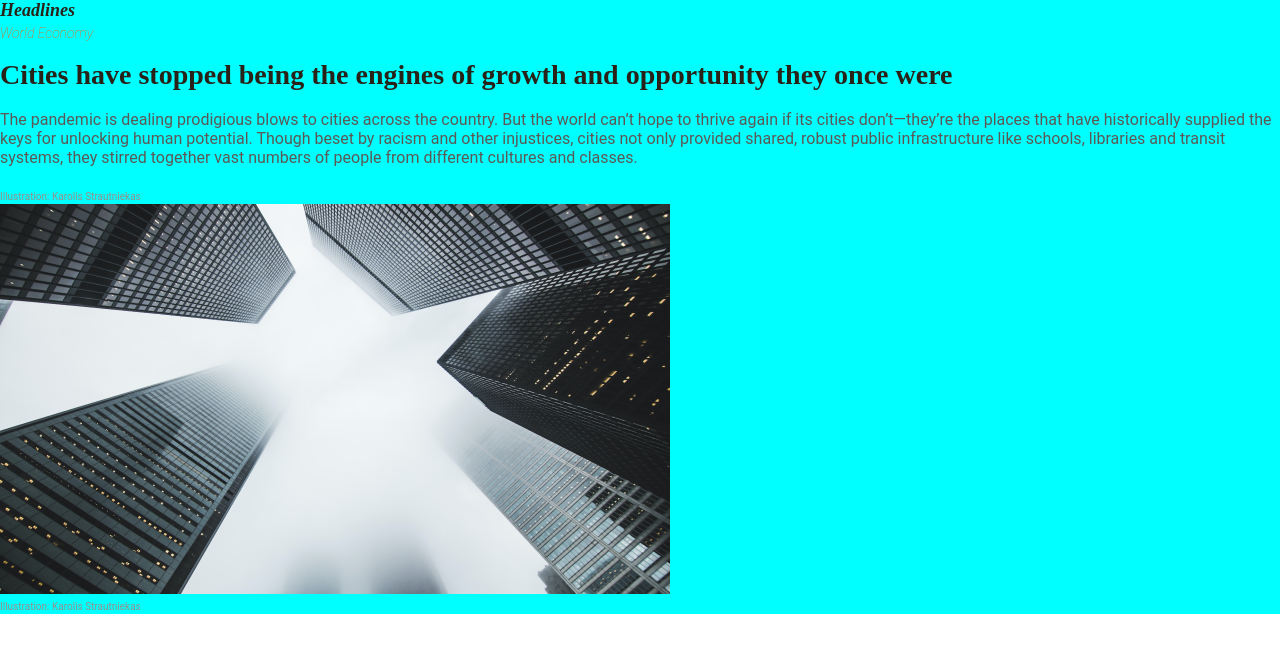
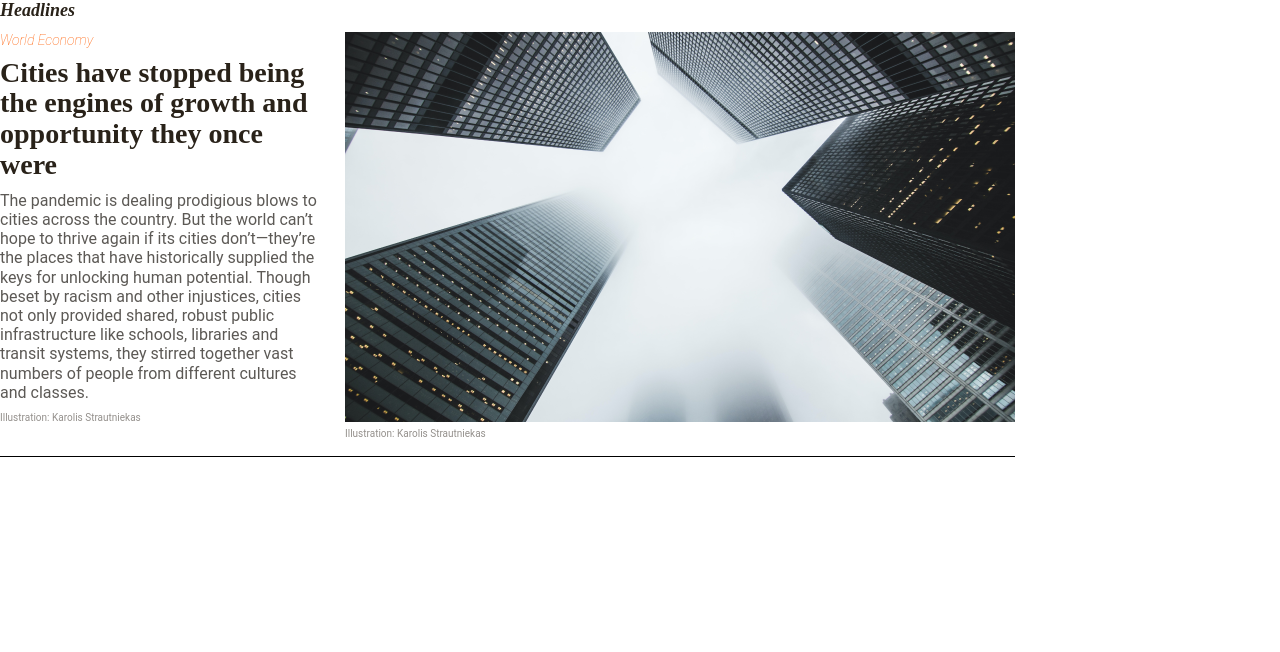
Before and after one commit to Parka/first-project, a React (Create React App) app: page / in a window 1280 px wide. Shown: the top 652 px of the page. Built offline with nearby package versions, Linux system fonts and the light colour scheme.

Commit message:
Add final details to HeadlineCard

```diff
--- a/src/components/HeadlineCard/Header/styles.module.css
+++ b/src/components/HeadlineCard/Header/styles.module.css
@@ -5,7 +5,7 @@
     font-size: 28px;
     line-height: 110%;
     /* or 31px */
-
+    margin: 0;
 
     color: #292219
 }
--- a/src/components/HeadlineCard/Text/styles.module.css
+++ b/src/components/HeadlineCard/Text/styles.module.css
@@ -5,6 +5,7 @@
   font-size: 16px;
   line-height: 120%;
   /* or 19px */
+  margin: 0;
 
   font-feature-settings: 'liga' off;
 
--- a/src/components/HeadlineCard/styles.module.css
+++ b/src/components/HeadlineCard/styles.module.css
@@ -1,5 +1,21 @@
 .main {
-  background-color: aqua;
+  display: flex;
+  flex-direction: column;
+  align-items: flex-start;
+  padding: 0px 0px 16px 0px;
+  gap: 10px;
+
+  width: 1015px;
+  height: 440px;
+
+
+  /* Inside auto layout */
+
+  flex: none;
+  order: 0;
+  flex-grow: 0;
+
+  border-bottom: solid 1px #000;
 }
 
 .headline {
@@ -16,6 +32,64 @@
   color: #292219;
 }
 
+.primarynews{
+  /* Auto layout */
+
+display: flex;
+flex-direction: row;
+align-items: flex-start;
+padding: 0px;
+gap: 20px;
+
+width: 1015px;
+height: 408px;
+
+
+/* Inside auto layout */
+
+flex: none;
+order: 1;
+flex-grow: 0;
+}
+
+.content{
+  display: flex;
+flex-direction: column;
+align-items: flex-start;
+padding: 0px;
+gap: 10px;
+
+width: 325px;
+height: 393px;
+
+
+/* Inside auto layout */
+
+flex: none;
+order: 0;
+flex-grow: 0;
+}
+
+.newsimages{
+  /* Auto layout */
+
+display: flex;
+flex-direction: column;
+align-items: flex-start;
+padding: 0px;
+gap: 6px;
+
+width: 670px;
+height: 408px;
+
+
+/* Inside auto layout */
+
+flex: none;
+order: 1;
+flex-grow: 0;
+}
+
 .image {
   width: 670px;
   height: 390px;
```
